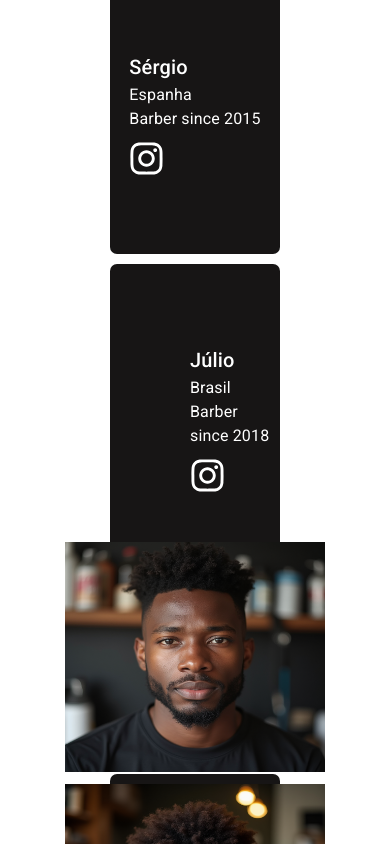
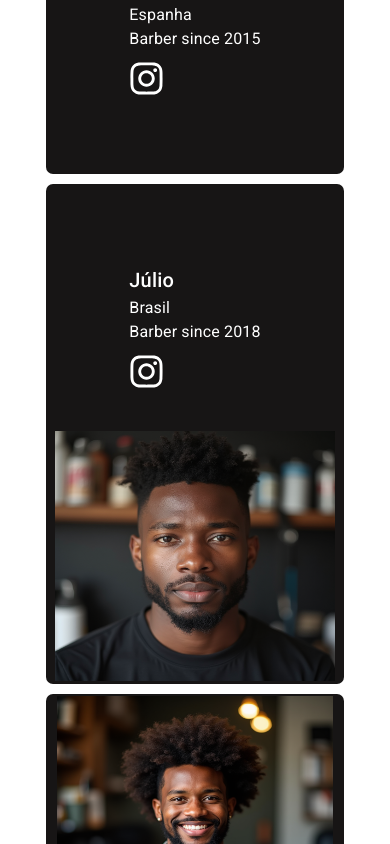
Before and after one commit to OBitencourt/barbershop, a Next.js app: page /team in a window 390 px wide. Shown: the part 1156-2000 px from the top of the page. Built offline with nearby package versions, Linux system fonts and the light colour scheme; a web font is replaced by a local one.

Commit message:
feat: adding responsivity to team page

```diff
--- a/pages/team.tsx
+++ b/pages/team.tsx
@@ -28,6 +28,19 @@ const Card = styled.div`
             height: 250px;
         }
     }
+
+    @media (max-width: 519px) {
+
+        margin: 10px 0 0 0;
+
+
+
+        & .image {
+            width: 300;
+            height: 200;
+
+        }
+    }
 `
 
 const StyledSVG = styled.svg`
@@ -40,7 +53,6 @@ const StyledSVG = styled.svg`
     &:hover {
         transform: scale(1.1);
     }
-
 
 `;
 
@@ -82,7 +94,10 @@ const Team = () => {
                 <Container
                     maxWidth='md'
                     sx={{
-                        padding: 10
+                        display: 'flex',
+                        flexDirection: 'column',
+                        justifyContent: 'center',
+                        alignItems: 'center'
                     }}
                 >
                     <Card>
@@ -93,7 +108,7 @@ const Team = () => {
                                     alt="Developer"
                                     width={350}
                                     height={300}
-                                    style={{padding: 10}}
+                                    style={{padding: 3}}
                                     className="image"
                                 />
                             </Grid>
@@ -122,12 +137,17 @@ const Team = () => {
                                 item
                                 md={7}
                                 sx={{
+
+
                                     color: 'white',
-                                    paddingLeft: 10,
+                                    paddingLeft: 10 ,
                                     marginTop: 10,
-                                    '@media (max-width: 376px)': {  // Para telas pequenas (mobile)
-                                        padding: 0,
+                                    '@media (max-width: 519px)': {  // Para telas pequenas (mobile)
+                                        padding: '0',
+                                        marginBottom: '35px',
                                     },
+
+
                                 }}
                             >
                                 <Typography variant="h6">
@@ -146,13 +166,13 @@ const Team = () => {
                                     </StyledSVG>
                                 </a>
                             </Grid>
-                            <Grid item md={5} sx={{marginTop: 4}}>
+                            <Grid item md={5} >
                                 <Image
                                     src="/images/barber-4.png"  // Corrigido caminho
                                     alt="Developer"
                                     width={350}
                                     height={300}
-                                    style={{padding: 10}}
+
                                     className="image"
                                 />
                             </Grid>
@@ -166,7 +186,7 @@ const Team = () => {
                                 alt="Developer"
                                 width={350}
                                 height={300}
-                                style={{padding: 10}}
+                                style={{padding: 2}}
                                 className="image"
                             />
                             </Grid>
@@ -198,8 +218,9 @@ const Team = () => {
                                     color: 'white',
                                     paddingLeft: 10 ,
                                     marginTop: 10,
-                                    '@media (max-width: 376px)': {  // Para telas pequenas (mobile)
-                                        padding: 0,
+                                    '@media (max-width: 519px)': {  // Para telas pequenas (mobile)
+                                        padding: '0',
+                                        marginBottom: '40px',
                                     },
                                 }}
                             >
@@ -219,13 +240,13 @@ const Team = () => {
                                     </StyledSVG>
                                 </a>
                             </Grid>
-                            <Grid item md={5} sx={{marginTop: 5}}>
+                            <Grid item md={5} >
                                 <Image
                                     src="/images/barber-1.png"  // Corrigido caminho
                                     alt="Developer"
                                     width={350}
                                     height={300}
-                                    style={{padding: 10}}
+                                    style={{padding: 3}}
                                     className="image"
                                 />
                             </Grid>
```
